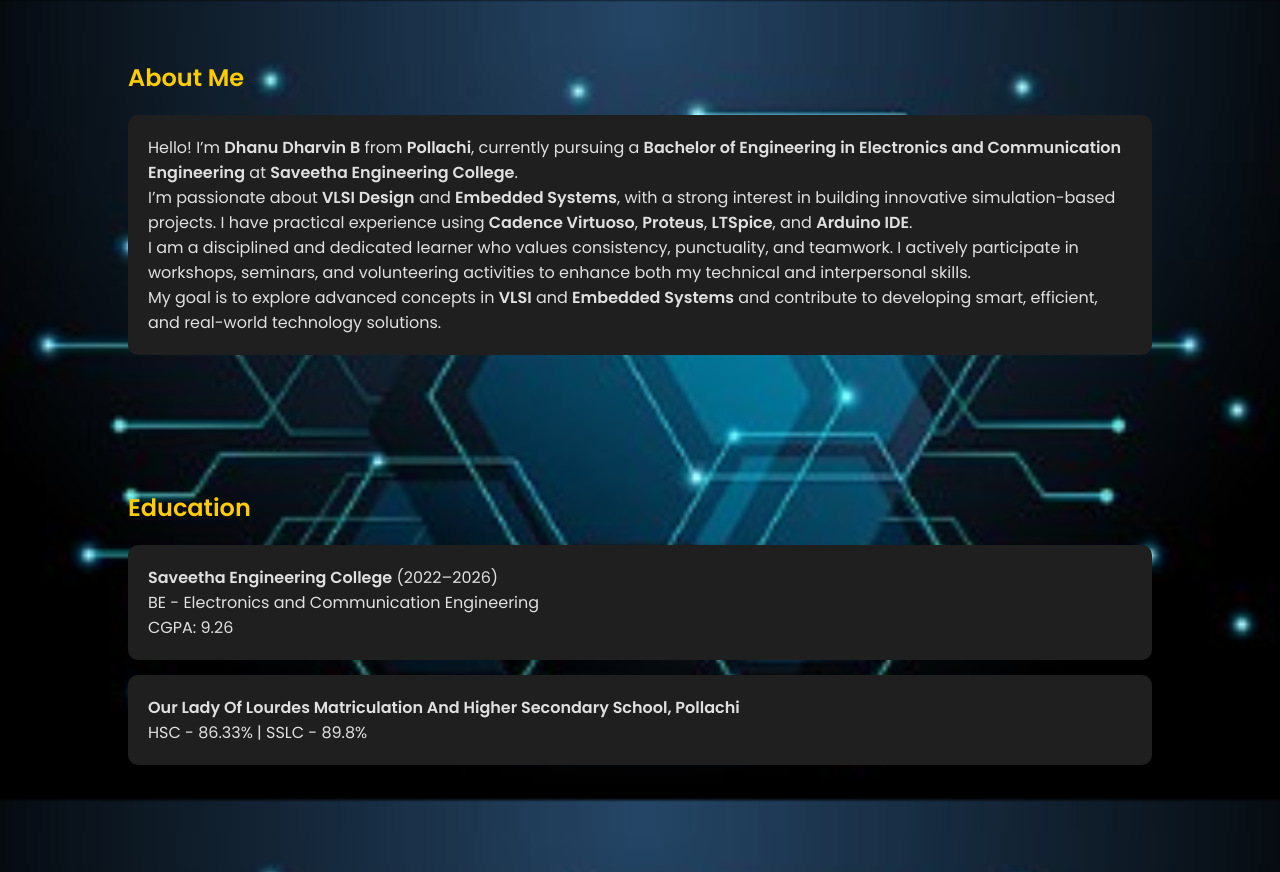
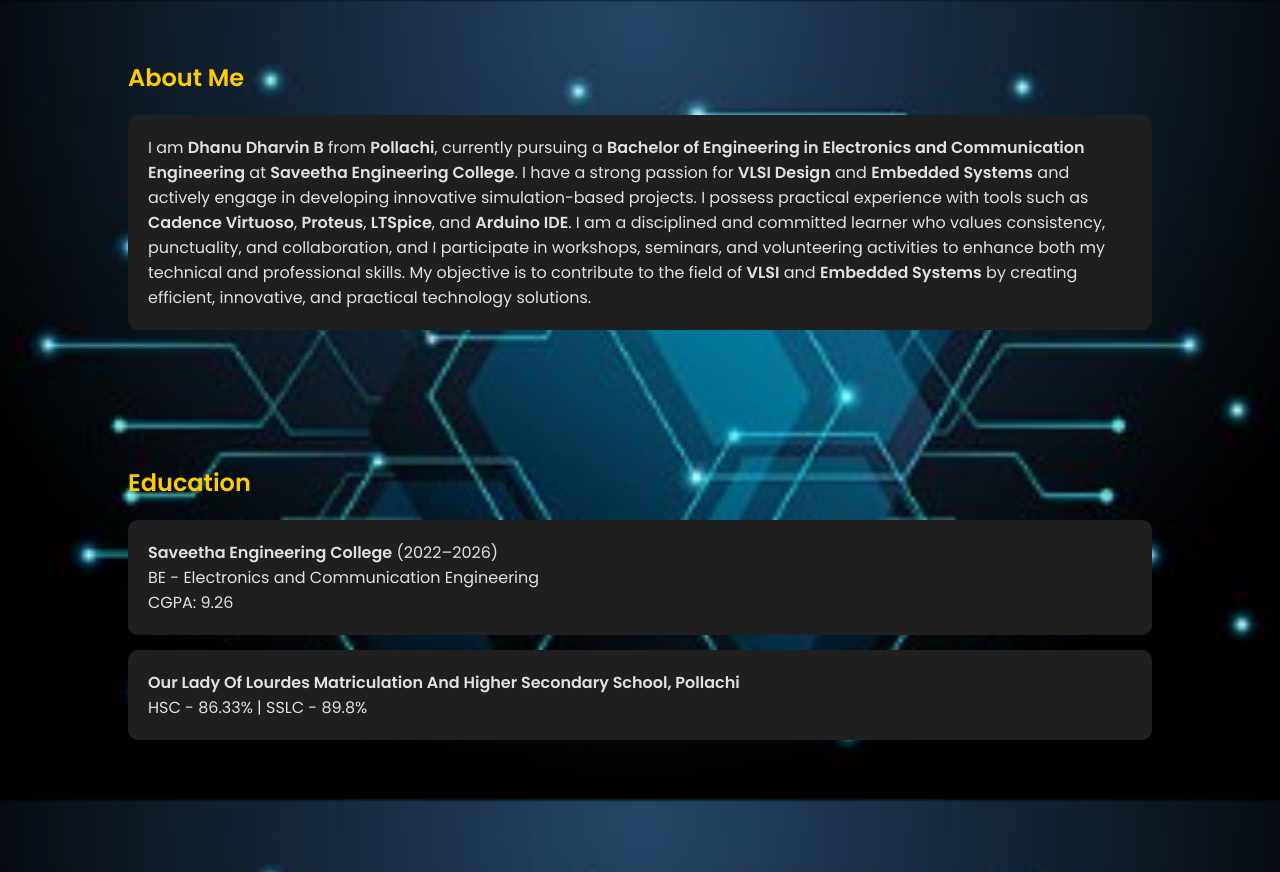
Before and after one commit to dhanu0503/portfolio, a plain HTML site: page index.html in a window 1280 px wide. Shown: the part 800-1672 px from the top of the page. Drawn offline with Linux system fonts and the light colour scheme.

Commit message:
Update index.html

```diff
--- a/index.html
+++ b/index.html
@@ -155,24 +155,18 @@
     <h2>About Me</h2>
     <div class="content-box">
         <p>
-            Hello! I’m <strong>Dhanu Dharvin B</strong> from <strong>Pollachi</strong>, currently pursuing a
-            <strong>Bachelor of Engineering in Electronics and Communication Engineering</strong> at
-            <strong>Saveetha Engineering College</strong>.
-        </p>
-        <p>
-            I’m passionate about <strong>VLSI Design</strong> and <strong>Embedded Systems</strong>, with a strong interest
-            in building innovative simulation-based projects. I have practical experience using
-            <strong>Cadence Virtuoso</strong>, <strong>Proteus</strong>, <strong>LTSpice</strong>, and <strong>Arduino IDE</strong>.
-        </p>
-        <p>
-            I am a disciplined and dedicated learner who values consistency, punctuality, and teamwork.
-            I actively participate in workshops, seminars, and volunteering activities to enhance both
-            my technical and interpersonal skills.
-        </p>
-        <p>
-            My goal is to explore advanced concepts in <strong>VLSI</strong> and <strong>Embedded Systems</strong> and contribute
-            to developing smart, efficient, and real-world technology solutions.
-        </p>
+    I am <strong>Dhanu Dharvin B</strong> from <strong>Pollachi</strong>, currently pursuing a
+    <strong>Bachelor of Engineering in Electronics and Communication Engineering</strong> at
+    <strong>Saveetha Engineering College</strong>. I have a strong passion for <strong>VLSI Design</strong> and
+    <strong>Embedded Systems</strong> and actively engage in developing innovative simulation-based projects.
+    I possess practical experience with tools such as <strong>Cadence Virtuoso</strong>, <strong>Proteus</strong>,
+    <strong>LTSpice</strong>, and <strong>Arduino IDE</strong>. I am a disciplined and committed learner who values
+    consistency, punctuality, and collaboration, and I participate in workshops, seminars, and volunteering
+    activities to enhance both my technical and professional skills. My objective is to contribute to the field of
+    <strong>VLSI</strong> and <strong>Embedded Systems</strong> by creating efficient, innovative, and practical
+    technology solutions.
+</p>
+
     </div>
 </section>
 
```
